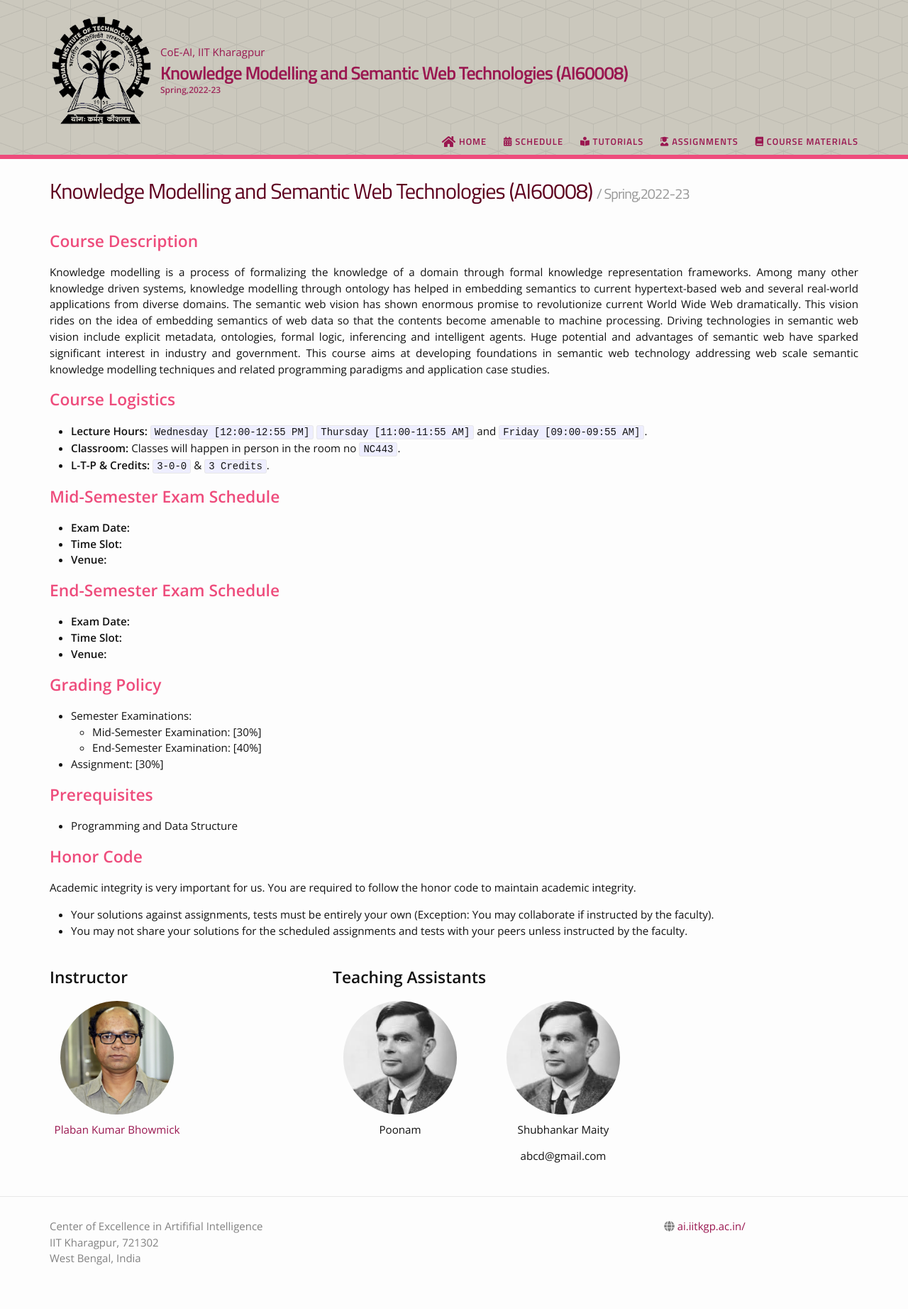
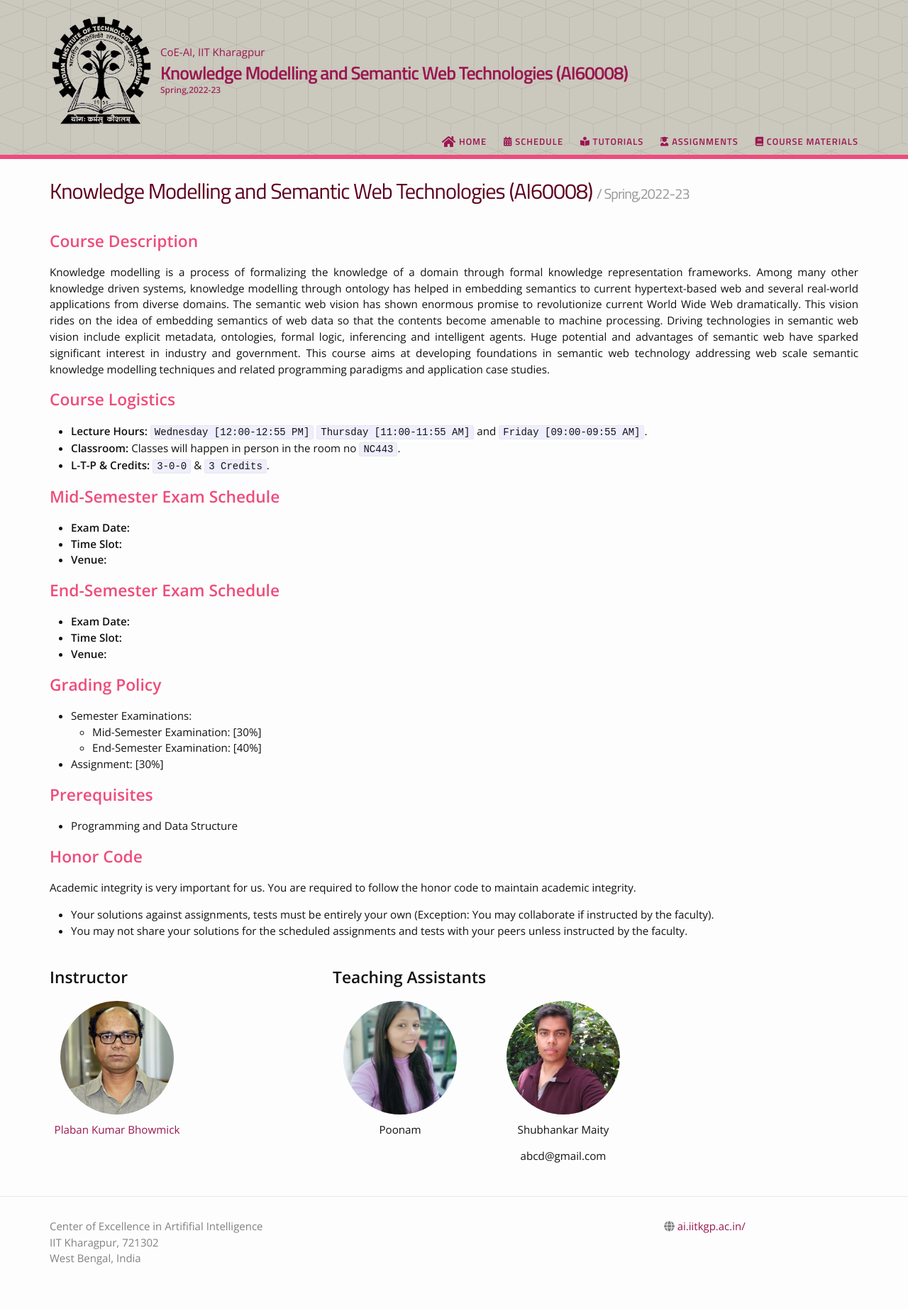
Before and after one commit to plaban/kmst-spring-2023, a Jekyll site: the page built from index.md, in a window 1280 px wide. Shown: the whole page at 71% size. Built offline with Jekyll 4.4.1, drawn with Linux system fonts in a browser that asks for light colours; nearby versions of some CDN libraries.

```diff
--- a/_data/people.yml
+++ b/_data/people.yml
@@ -7,11 +7,11 @@ instructors:
 
 teaching_assistants:
   - name: Poonam
-    profile_pic: /_images/pp/inst.jpg
+    profile_pic: /_images/pp/poonam.jpg
     email:
     webpage:
 
   - name: Shubhankar Maity
-    profile_pic: /_images/pp/inst.jpg
+    profile_pic: /_images/pp/Subhankar_Maity.jpg
     email: abcd@gmail.com
     webpage:
```
Also changed, not shown: _images/pp/Subhankar_Maity.jpg (added), _images/pp/poonam.jpg (added).
